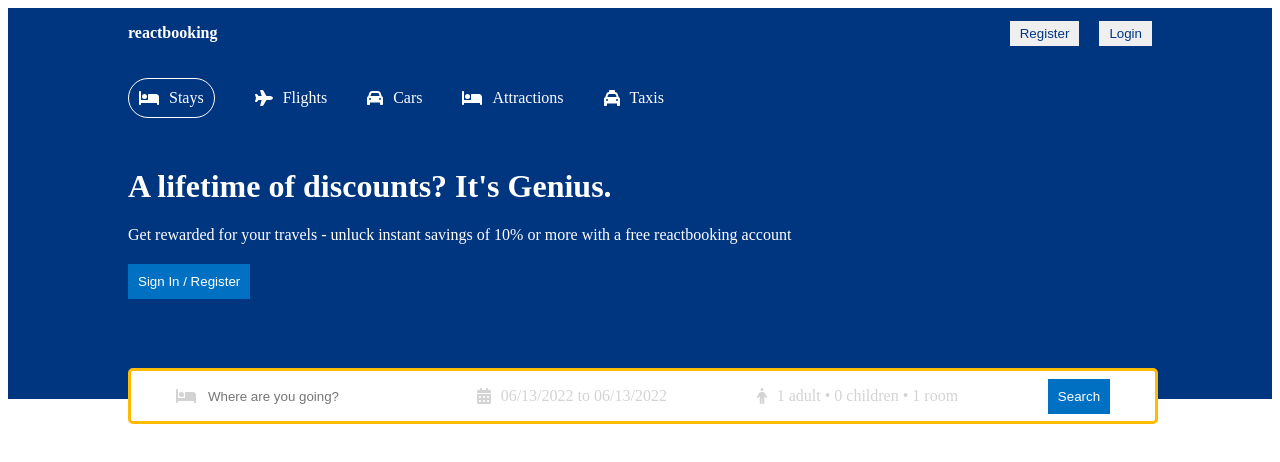
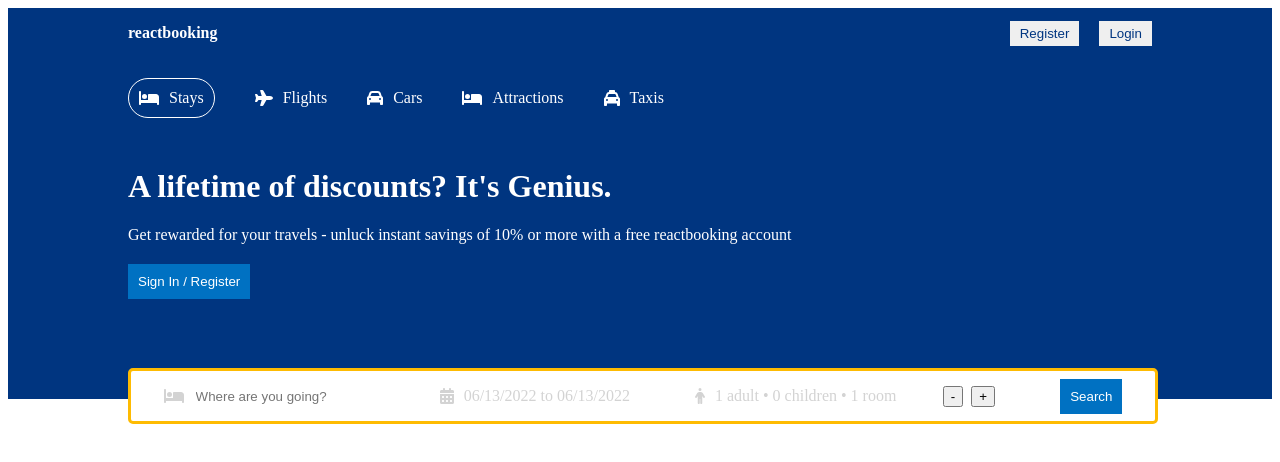
Before and after one commit to ibrahimali-ca/react-booking-app, a React (Create React App) app: page / in a window 1280 px wide. Shown: the top 462 px of the page. Built offline with nearby package versions, Linux system fonts and the light colour scheme.

Commit message:
added button counters to search bar

```diff
--- a/src/components/header/Header.jsx
+++ b/src/components/header/Header.jsx
@@ -93,6 +93,14 @@ const Header = () => {
           <div className="headerSearchItem">
             <FontAwesomeIcon icon={faPerson} className="headerIcon" />
             <span className="headerSearchText">{`${options.adult} adult • ${options.children} children • ${options.room} room`}</span>
+            <div className="options">
+              <div className="optionItem">
+                <span className="optionText">Adult</span>
+                <button className="optionCounterButton">-</button>
+                <span className="optionCounterNumber">1</span>
+                <button className="optionCounterButton">+</button>
+              </div>
+            </div>
           </div>
           <div className="headerSearchItem">
             <button className="headerBtn">Search</button>
```
